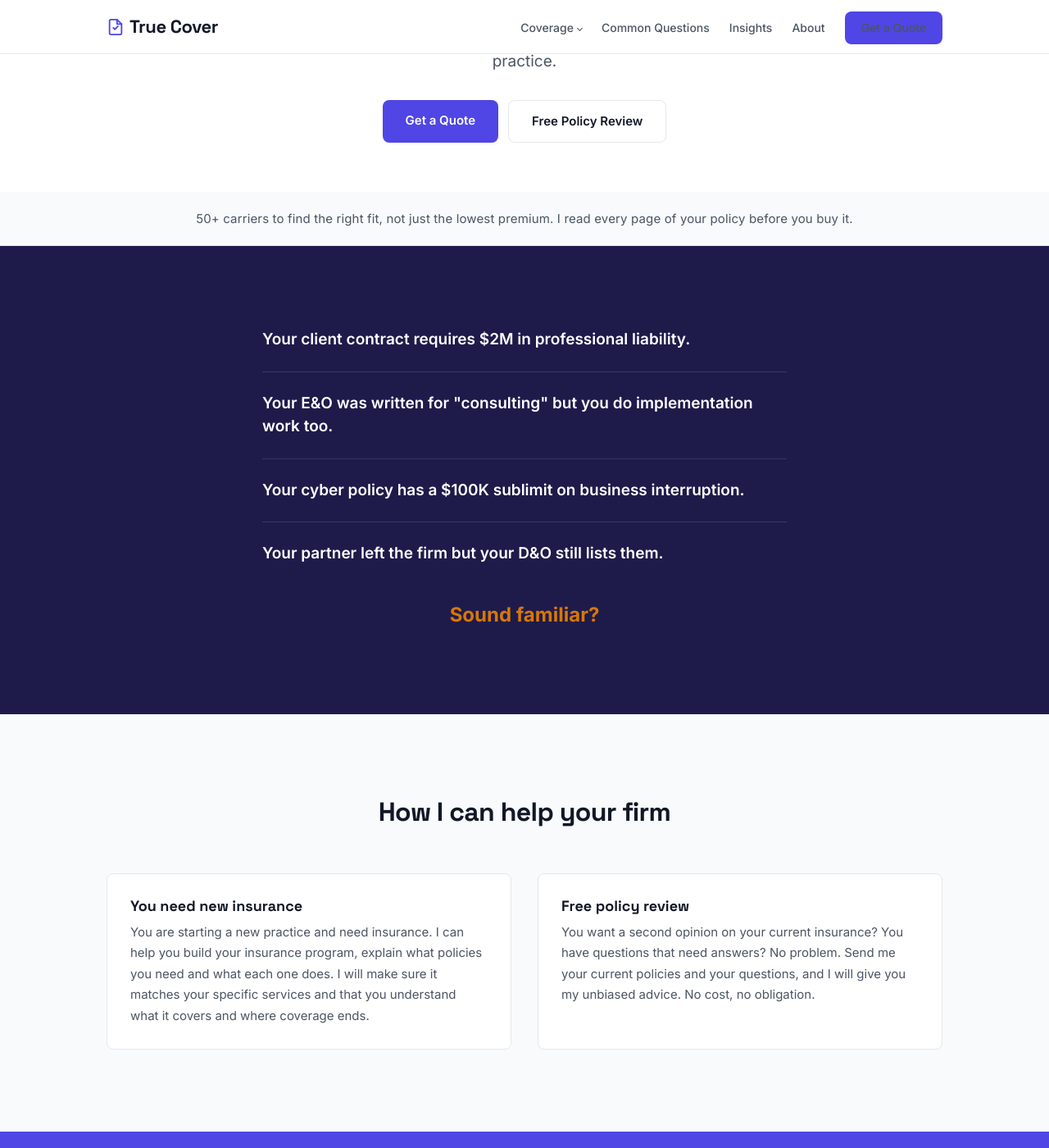
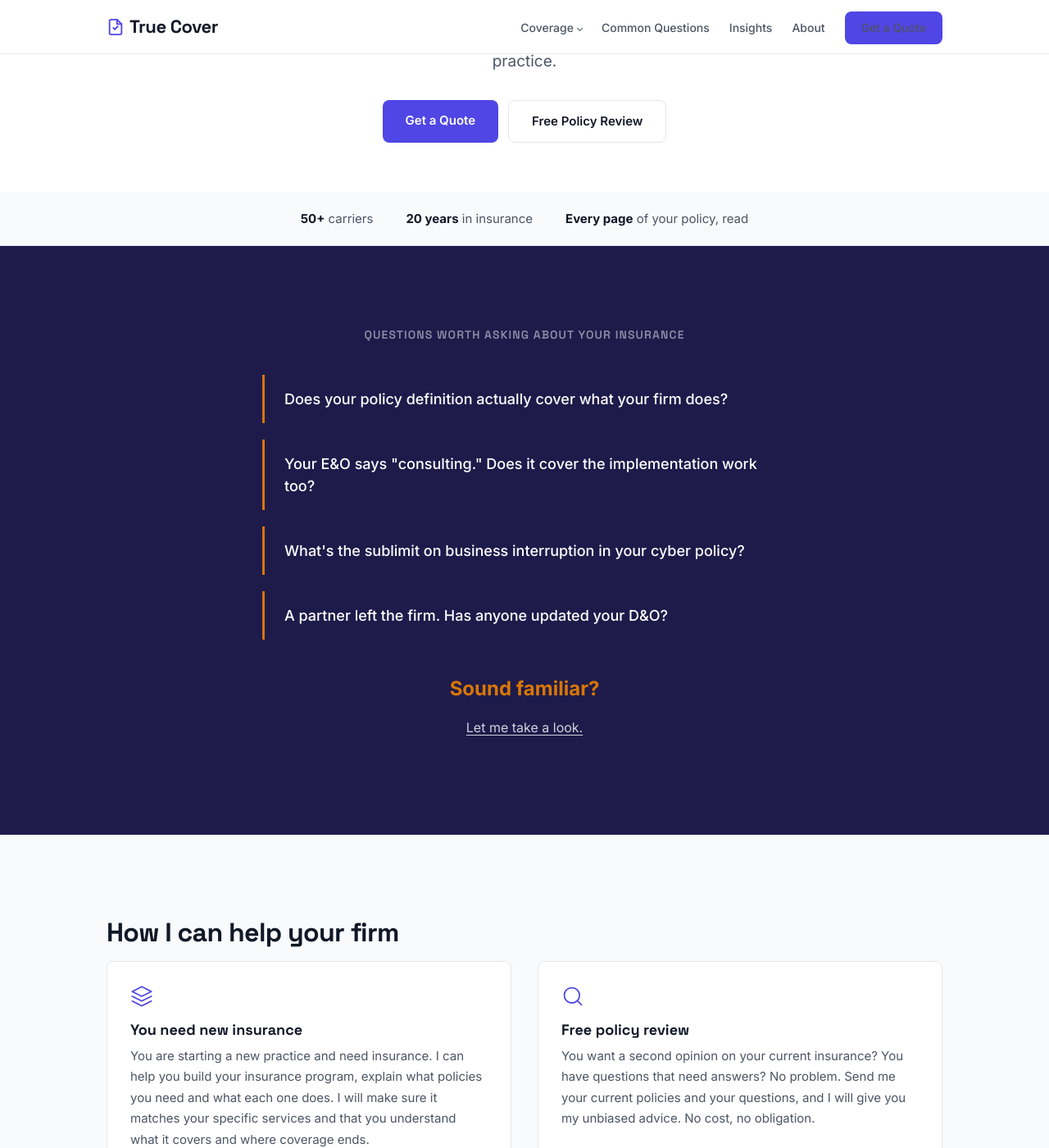
Before and after one commit to joeproe1/truecover.us, a Jekyll site: the page built from index.html, in a window 1280 px wide and 1400 px high, scrolled down 302 px. Shown: the whole window at 82% size. Built offline with Jekyll 4.4.1, drawn with Linux system fonts in a browser that asks for light colours; some of the changed text lies outside the part shown.

Commit message:
Homepage: reframe pain points as questions, add icons and coverage section, simplify contact form
Co-Authored-By: Claude Opus 4.6 <noreply@anthropic.com>

```diff
--- a/_sass/_pages.scss
+++ b/_sass/_pages.scss
@@ -63,13 +63,26 @@
     padding: 20px 0;
     background: $bg-light;
     border-bottom: 1px solid $border;
-    text-align: center;
+}
 
-    p {
+.proof-items {
+    display: flex;
+    justify-content: center;
+    gap: 40px;
+
+    @media (max-width: $bp-mobile) {
+        flex-direction: column;
+        gap: 8px;
+        text-align: center;
+    }
+
+    span {
         font-size: 15px;
         color: $text-secondary;
-        margin: 0;
-        letter-spacing: 0.01em;
+
+        strong {
+            color: $text-primary;
+        }
     }
 }
 
@@ -84,25 +97,36 @@
     }
 }
 
+.pain-lead {
+    color: rgba(255, 255, 255, 0.5);
+    font-size: 14px;
+    font-weight: 600;
+    margin-bottom: 40px;
+    text-transform: uppercase;
+    letter-spacing: 0.08em;
+}
+
 .pain-list {
     max-width: 640px;
     margin: 0 auto;
     text-align: left;
+}
+
+.pain-item {
+    padding: 16px 0 16px 24px;
+    border-left: 3px solid $accent2;
+    margin-bottom: 20px;
+
+    &:last-child {
+        margin-bottom: 0;
+    }
 
     p {
-        font-size: 19px;
-        font-weight: 600;
+        font-size: 18px;
+        font-weight: 500;
         color: $white;
         line-height: 1.5;
-        margin-bottom: 24px;
-        padding-bottom: 24px;
-        border-bottom: 1px solid rgba(255, 255, 255, 0.12);
-
-        &:last-child {
-            margin-bottom: 0;
-            padding-bottom: 0;
-            border-bottom: none;
-        }
+        margin: 0;
     }
 }
 
@@ -112,6 +136,21 @@
     font-size: 24px;
     color: $accent2;
     font-weight: 700;
+}
+
+.pain-cta {
+    margin-top: 12px;
+
+    a {
+        color: rgba(255, 255, 255, 0.8);
+        font-size: 16px;
+        text-decoration: underline;
+        text-underline-offset: 3px;
+
+        &:hover {
+            color: $white;
+        }
+    }
 }
 
 // Tailored approach
@@ -530,6 +569,63 @@
         font-size: 15px;
         line-height: 1.7;
         margin-bottom: 0;
+    }
+}
+
+.service-icon {
+    color: $accent;
+    margin-bottom: 16px;
+}
+
+// Coverage strip
+.coverage-strip {
+    padding: 64px 0;
+    background: $white;
+    border-top: 1px solid $border;
+
+    h2 {
+        text-align: center;
+        margin-bottom: 32px;
+    }
+}
+
+.coverage-items {
+    display: grid;
+    grid-template-columns: repeat(4, 1fr);
+    gap: 20px;
+
+    @media (max-width: $bp-tablet) {
+        grid-template-columns: repeat(2, 1fr);
+    }
+
+    @media (max-width: $bp-mobile) {
+        grid-template-columns: 1fr;
+    }
+}
+
+.coverage-item {
+    display: flex;
+    flex-direction: column;
+    align-items: center;
+    gap: 10px;
+    padding: 24px 16px;
+    border: 1px solid $border;
+    border-radius: var(--radius);
+    text-decoration: none;
+    color: $text-primary;
+    font-size: 14px;
+    font-weight: 600;
+    text-align: center;
+    transition: border-color 0.2s, box-shadow 0.2s;
+
+    svg {
+        color: $accent;
+    }
+
+    &:hover {
+        border-color: $accent;
+        box-shadow: 0 2px 12px rgba(0, 0, 0, 0.06);
+        color: $accent;
     }
 }
 
--- a/contact.html
+++ b/contact.html
@@ -30,10 +30,8 @@ description: "Get in touch with True Cover. Insurance for accounting firms, law
                         <select id="need" name="need" required>
                             <option value="" disabled selected>Select one</option>
                             <option value="quote">A quote on new coverage</option>
-                            <option value="policy-review">A free review of my current policy</option>
-                            <option value="second-opinion">A second opinion on my current coverage</option>
-                            <option value="certificate">A certificate of insurance</option>
-                            <option value="question">I have a question</option>
+                            <option value="policy-review">A free review of my current coverage</option>
+                            <option value="question">I just have a question</option>
                         </select>
                     </div>
 
--- a/index.html
+++ b/index.html
@@ -1,7 +1,7 @@
 ---
 layout: home
 title: "True Cover - Insurance for Professional Services Firms"
-description: "Insurance brokerage for accounting firms, law firms, and consultants. Policy analysis finds gaps before claims do."
+description: "Insurance brokerage for law firms, accounting firms, and consultants. Policy analysis finds gaps before claims do."
 body_class: home
 ---
 
@@ -20,38 +20,81 @@ body_class: home
 <!-- Social Proof Bar -->
 <div class="social-proof-bar">
     <div class="container">
-        <p>50+ carriers to find the right fit, not just the lowest premium. I read every page of your policy before you buy it.</p>
+        <div class="proof-items">
+            <span><strong>50+</strong> carriers</span>
+            <span><strong>20 years</strong> in insurance</span>
+            <span><strong>Every page</strong> of your policy, read</span>
+        </div>
     </div>
 </div>
 
 <!-- Pain Points -->
 <section class="pain-section">
     <div class="container">
+        <h2 class="pain-lead">Questions worth asking about your insurance</h2>
         <div class="pain-list">
-            <p>Your client contract requires $2M in professional liability.</p>
-            <p>Your E&O was written for "consulting" but you do implementation work too.</p>
-            <p>Your cyber policy has a $100K sublimit on business interruption.</p>
-            <p>Your partner left the firm but your D&O still lists them.</p>
+            <div class="pain-item">
+                <p>Does your policy definition actually cover what your firm does?</p>
+            </div>
+            <div class="pain-item">
+                <p>Your E&O says "consulting." Does it cover the implementation work too?</p>
+            </div>
+            <div class="pain-item">
+                <p>What's the sublimit on business interruption in your cyber policy?</p>
+            </div>
+            <div class="pain-item">
+                <p>A partner left the firm. Has anyone updated your D&O?</p>
+            </div>
         </div>
         <p class="pain-closer">Sound familiar?</p>
+        <p class="pain-cta"><a href="/contact/?need=policy-review">Let me take a look.</a></p>
     </div>
 </section>
 
 <!-- How I Help -->
 <section class="services-section">
     <div class="container">
-        <div class="diff-header">
-            <h2>How I can help your firm</h2>
-        </div>
+        <h2>How I can help your firm</h2>
         <div class="services-grid">
             <div class="service-card">
+                <div class="service-icon">
+                    <svg width="28" height="28" viewBox="0 0 24 24" fill="none" stroke="currentColor" stroke-width="1.5" stroke-linecap="round" stroke-linejoin="round"><polygon points="12 2 2 7 12 12 22 7 12 2"/><polyline points="2 17 12 22 22 17"/><polyline points="2 12 12 17 22 12"/></svg>
+                </div>
                 <h3>You need new insurance</h3>
                 <p>You are starting a new practice and need insurance. I can help you build your insurance program, explain what policies you need and what each one does. I will make sure it matches your specific services and that you understand what it covers and where coverage ends.</p>
             </div>
             <div class="service-card">
+                <div class="service-icon">
+                    <svg width="28" height="28" viewBox="0 0 24 24" fill="none" stroke="currentColor" stroke-width="1.5" stroke-linecap="round" stroke-linejoin="round"><circle cx="11" cy="11" r="8"/><line x1="21" y1="21" x2="16.65" y2="16.65"/></svg>
+                </div>
                 <h3>Free policy review</h3>
                 <p>You want a second opinion on your current insurance? You have questions that need answers? No problem. Send me your current policies and your questions, and I will give you my unbiased advice. No cost, no obligation.</p>
             </div>
+        </div>
+    </div>
+</section>
+
+<!-- Coverage -->
+<section class="coverage-strip">
+    <div class="container">
+        <h2>What I cover</h2>
+        <div class="coverage-items">
+            <a href="/professional-liability/" class="coverage-item">
+                <svg width="24" height="24" viewBox="0 0 24 24" fill="none" stroke="currentColor" stroke-width="1.5" stroke-linecap="round" stroke-linejoin="round"><path d="M14 2H6a2 2 0 0 0-2 2v16a2 2 0 0 0 2 2h12a2 2 0 0 0 2-2V8l-6-6z"/><path d="M14 2v6h6"/><line x1="16" y1="13" x2="8" y2="13"/><line x1="16" y1="17" x2="8" y2="17"/></svg>
+                <span>Professional Liability / E&O</span>
+            </a>
+            <a href="/cyber-insurance/" class="coverage-item">
+                <svg width="24" height="24" viewBox="0 0 24 24" fill="none" stroke="currentColor" stroke-width="1.5" stroke-linecap="round" stroke-linejoin="round"><rect x="3" y="11" width="18" height="11" rx="2" ry="2"/><path d="M7 11V7a5 5 0 0 1 10 0v4"/></svg>
+                <span>Cyber Insurance</span>
+            </a>
+            <a href="/do-insurance/" class="coverage-item">
+                <svg width="24" height="24" viewBox="0 0 24 24" fill="none" stroke="currentColor" stroke-width="1.5" stroke-linecap="round" stroke-linejoin="round"><path d="M17 21v-2a4 4 0 0 0-4-4H5a4 4 0 0 0-4 4v2"/><circle cx="9" cy="7" r="4"/><path d="M23 21v-2a4 4 0 0 0-3-3.87"/><path d="M16 3.13a4 4 0 0 1 0 7.75"/></svg>
+                <span>D&O Insurance</span>
+            </a>
+            <a href="/coverage/" class="coverage-item">
+                <svg width="24" height="24" viewBox="0 0 24 24" fill="none" stroke="currentColor" stroke-width="1.5" stroke-linecap="round" stroke-linejoin="round"><path d="M12 22s8-4 8-10V5l-8-3-8 3v7c0 6 8 10 8 10z"/></svg>
+                <span>All Coverage</span>
+            </a>
         </div>
     </div>
 </section>
```
